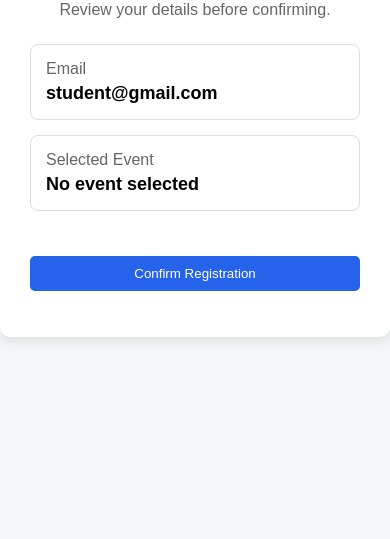
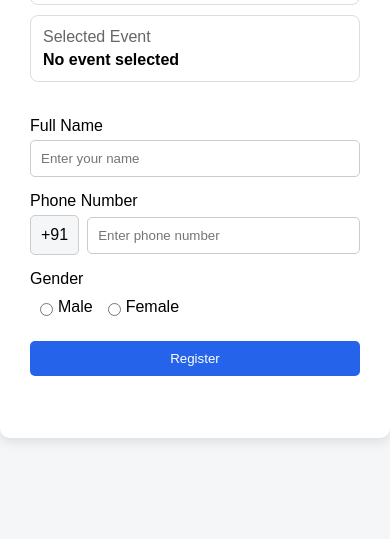
Before and after one commit to Bhumi-Chahal/Case_Study, a website: page Website/registration.html in a window 390 px wide. Shown: the part 305-844 px from the top of the page. Drawn offline with Linux system fonts and the light colour scheme.

Commit message:
Update registration flow
Updated the registration flow to display the logged-in user's email and selected event automatically using sessionStorage.

Added Full Name, Phone Number with +91 prefix, and Gender fields to the registration page while removing College and Year fields.

Added registration success handling, updated registration styling, and updated Playwright tests for the new registration flow.

```diff
--- a/Website/registration.html
+++ b/Website/registration.html
@@ -5,7 +5,7 @@
     <meta charset="UTF-8">
     <meta name="viewport" content="width=device-width, initial-scale=1.0">
 
-    <title>Confirm Registration</title>
+    <title>Event Registration</title>
 
     <link rel="stylesheet" href="style.css">
 </head>
@@ -14,9 +14,10 @@
 
     <div class="registration-container">
 
-        <h1>Confirm Registration</h1>
+        <h1>Event Registration</h1>
 
-        <p>Review your details before confirming.</p>
+        <p>Complete your registration details.</p>
+
 
         <div class="registration-details">
 
@@ -39,13 +40,73 @@
 
         </div>
 
-        <button id="registerButton">
-            Confirm Registration
-        </button>
 
-        <p id="registrationMessage"></p>
+        <form id="registrationForm">
+
+            <label for="fullName">Full Name</label>
+
+            <input
+                type="text"
+                id="fullName"
+                name="fullName"
+                placeholder="Enter your name"
+                required
+            >
+
+
+            <label for="phone">Phone Number</label>
+
+            <div class="phone-input">
+
+                <span>+91</span>
+
+                <input
+                    type="tel"
+                    id="phone"
+                    name="phone"
+                    placeholder="Enter phone number"
+                    pattern="[0-9]{10}"
+                    required
+                >
+
+            </div>
+
+
+            <label>Gender</label>
+
+            <div class="gender-options">
+
+                <input
+                    type="radio"
+                    id="male"
+                    name="gender"
+                    value="Male"
+                    required
+                >
+
+                <label for="male">Male</label>
+
+
+                <input
+                    type="radio"
+                    id="female"
+                    name="gender"
+                    value="Female"
+                >
+
+                <label for="female">Female</label>
+
+            </div>
+
+
+            <button type="submit">Register</button>
+
+            <p id="registrationMessage"></p>
+
+        </form>
 
     </div>
+
 
     <script src="registration.js"></script>
 
--- a/Website/registration.js
+++ b/Website/registration.js
@@ -1,8 +1,9 @@
 const userEmail = sessionStorage.getItem("userEmail");
 const selectedEvent = sessionStorage.getItem("selectedEvent");
 
+
 document.getElementById("userEmail").textContent =
-    userEmail || "student@gmail.com";
+    userEmail || "No email found";
 
 
 if (selectedEvent === "techfest") {
@@ -27,12 +28,15 @@ if (selectedEvent === "techfest") {
 }
 
 
-document.getElementById("registerButton").addEventListener(
-    "click",
-    function() {
+const registrationForm =
+    document.getElementById("registrationForm");
 
-        document.getElementById("registrationMessage").textContent =
-            "Registration Successful";
 
-    }
-);
+registrationForm.addEventListener("submit", function(event) {
+
+    event.preventDefault();
+
+    document.getElementById("registrationMessage").textContent =
+        "Registration Successful";
+
+});
--- a/Website/style.css
+++ b/Website/style.css
@@ -163,3 +163,119 @@ button:hover {
     text-align: center;
 
 }
+
+.registration-container {
+
+    background-color: white;
+    width: 450px;
+    padding: 30px;
+    border-radius: 10px;
+    box-shadow: 0 4px 12px rgba(0, 0, 0, 0.1);
+
+}
+
+
+.registration-container > p {
+
+    text-align: center;
+    color: #666;
+
+}
+
+
+.registration-details {
+
+    margin-top: 20px;
+    margin-bottom: 20px;
+
+}
+
+
+.detail {
+
+    border: 1px solid #ddd;
+    border-radius: 8px;
+    padding: 12px;
+    margin-top: 10px;
+
+}
+
+
+.detail span {
+
+    display: block;
+    color: #666;
+    margin-bottom: 5px;
+
+}
+
+
+.detail strong {
+
+    font-size: 16px;
+
+}
+
+
+.phone-input {
+
+    display: flex;
+    align-items: center;
+    gap: 8px;
+
+}
+
+
+.phone-input span {
+
+    padding: 10px;
+    border: 1px solid #ccc;
+    border-radius: 5px;
+    background-color: #f4f6f8;
+
+}
+
+
+.phone-input input {
+
+    flex: 1;
+
+}
+
+
+.gender-options {
+
+    display: flex;
+    align-items: center;
+    gap: 5px;
+
+}
+
+
+.gender-options input {
+
+    margin: 5px 0 0 10px;
+
+}
+
+
+.gender-options label {
+
+    margin-top: 5px;
+
+}
+
+
+.registration-container button {
+
+    width: 100%;
+
+}
+
+
+#registrationMessage {
+
+    color: green;
+    text-align: center;
+
+}
```
Also changed, not shown: tests/registration.spec.js (+38 -1 lines), Website/login.js (line endings or trailing spaces).
